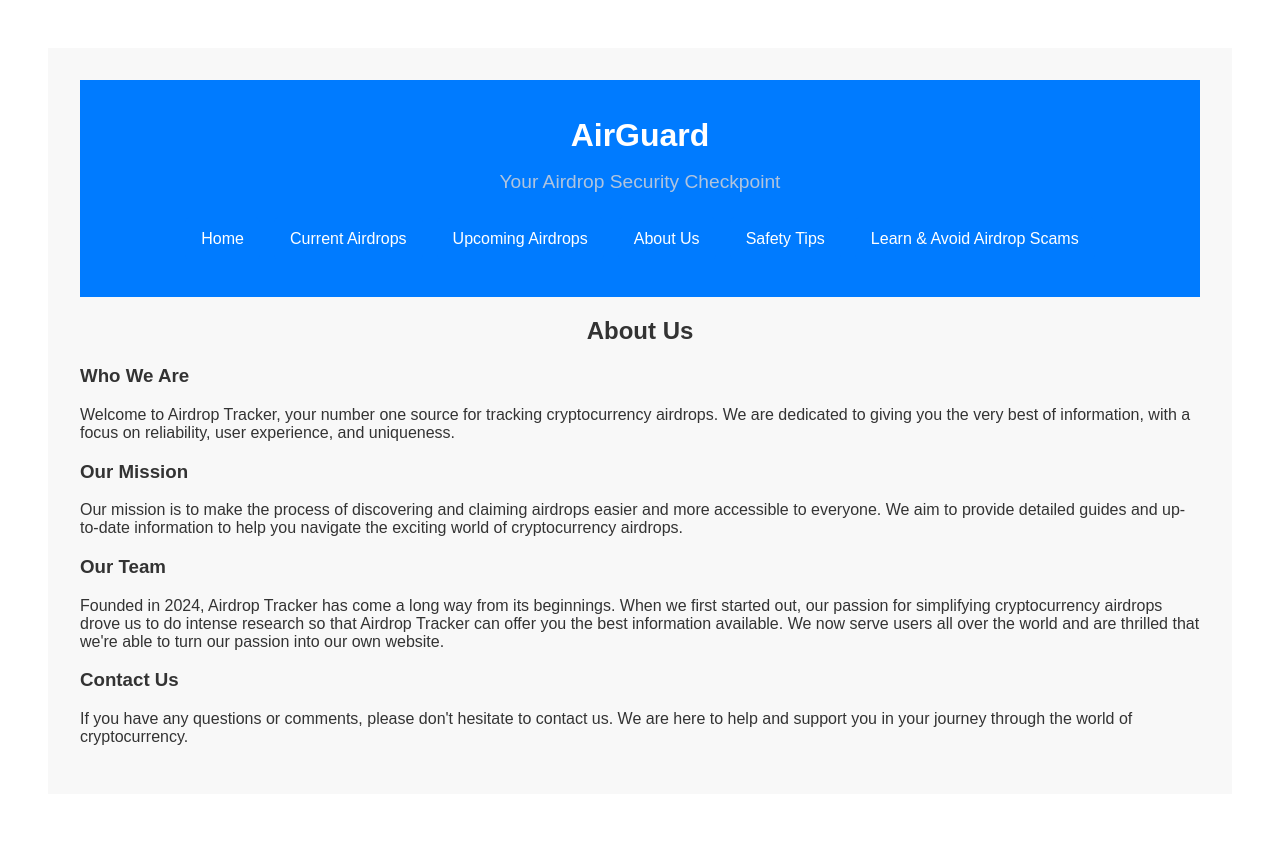
After one commit to Teng-Jun/ITP_Group-23, a PHP site: page /aboutus.php in a window 1280 px wide. The commit adds this page. Run offline with PHP 8.4, Linux system fonts and the light colour scheme.

Commit message:
updated aboutus.php

```diff
--- /dev/null
+++ b/Website Related/AirGuard/aboutus.php
@@ -0,0 +1,33 @@
+<!DOCTYPE html>
+<html lang="en">
+<head>
+    <meta charset="UTF-8">
+    <meta name="viewport" content="width=device-width, initial-scale=1.0">
+    <title>About Us - Airdrop Tracker</title>
+    <link rel="stylesheet" href="styles.css">
+</head>
+<body>
+    <div class="wrapper">
+        <?php include 'header.php'; ?>
+        <main>
+            <h2>About Us</h2>
+            <section id="about-us">
+                <div class="about-us-content">
+                    <h3>Who We Are</h3>
+                    <p>Welcome to Airdrop Tracker, your number one source for tracking cryptocurrency airdrops. We are dedicated to giving you the very best of information, with a focus on reliability, user experience, and uniqueness.</p>
+
+                    <h3>Our Mission</h3>
+                    <p>Our mission is to make the process of discovering and claiming airdrops easier and more accessible to everyone. We aim to provide detailed guides and up-to-date information to help you navigate the exciting world of cryptocurrency airdrops.</p>
+
+                    <h3>Our Team</h3>
+                    <p>Founded in 2024, Airdrop Tracker has come a long way from its beginnings. When we first started out, our passion for simplifying cryptocurrency airdrops drove us to do intense research so that Airdrop Tracker can offer you the best information available. We now serve users all over the world and are thrilled that we're able to turn our passion into our own website.</p>
+
+                    <h3>Contact Us</h3>
+                    <p>If you have any questions or comments, please don't hesitate to contact us. We are here to help and support you in your journey through the world of cryptocurrency.</p>
+                </div>
+            </section>
+        </main>
+    </div>
+    <script src="script.js"></script>
+</body>
+</html>
--- a/Website Related/AirGuard/header.php
+++ b/Website Related/AirGuard/header.php
@@ -16,7 +16,7 @@
             <li><a class="nav-link" href="index.php">Home</a></li>
             <li><a class="nav-link" href="current.php">Current Airdrops</a></li>
             <li><a class="nav-link" href="upcoming.php">Upcoming Airdrops</a></li>
-            <li><a class="nav-link" href="claim.php">How to Claim</a></li>
+            <li><a class="nav-link" href="aboutus.php">About Us</a></li>
             <li><a class="nav-link" href="tips.php">Safety Tips</a></li>
             <li><a class="nav-link" href="learn_avoid.php">Learn & Avoid Airdrop Scams</a></li>
         </ul>
```
Also changed, not shown: Website Related/AirGuard/claim.php (deleted, +0 -81 lines).
